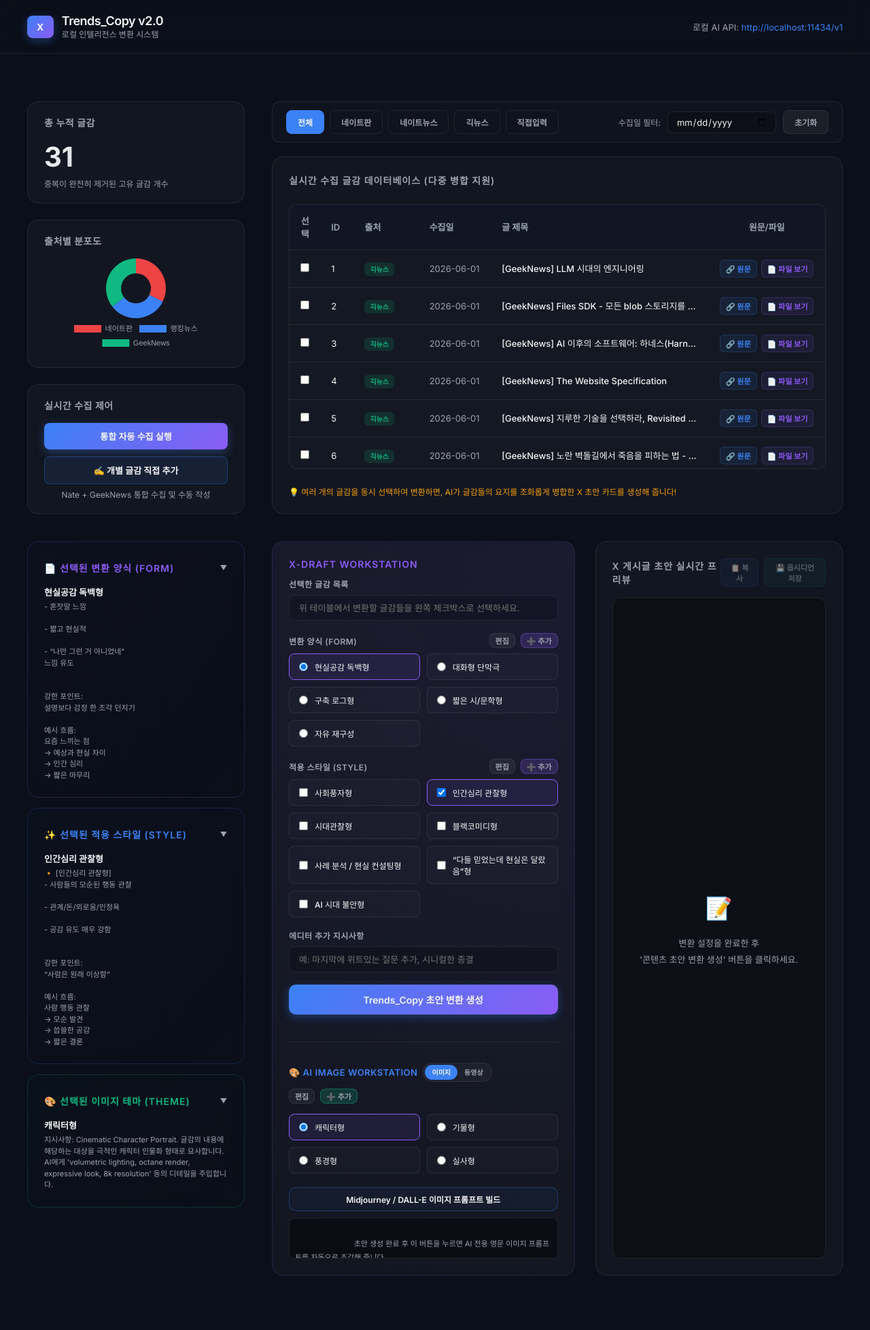
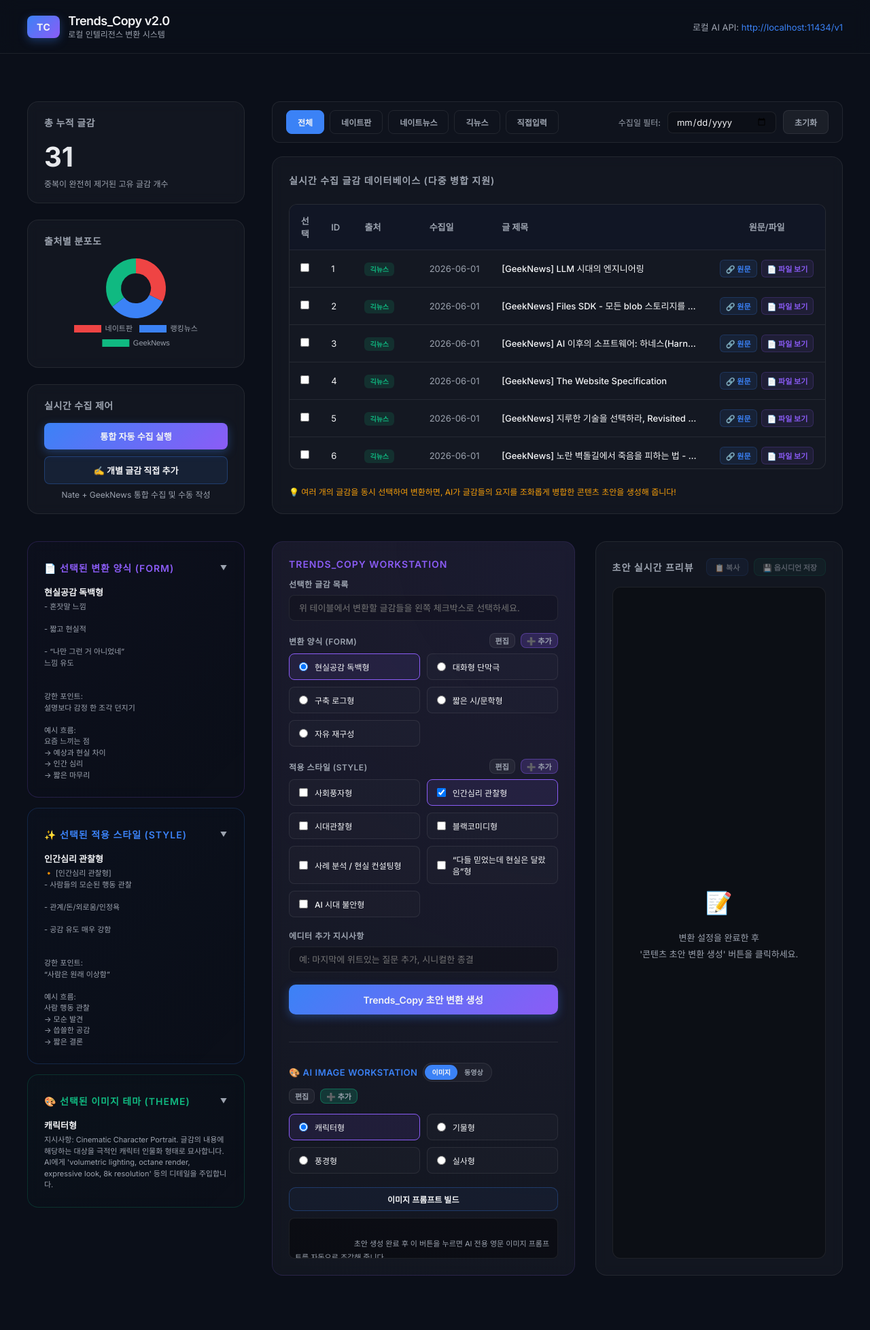
Before and after one commit to Sichanvisit/Trends_Copy, a FastAPI app: page / in a window 1280 px wide. Shown: the whole page at 68% size. Run offline with FastAPI, Linux system fonts and the light colour scheme.

Commit message:
style: Decouple from X specifically, simplify prompt buttons, rename workstation

```diff
--- a/templates/index.html
+++ b/templates/index.html
@@ -473,7 +473,7 @@
 
     <header>
         <div class="header-logo">
-            <div class="logo-badge">X</div>
+            <div class="logo-badge">TC</div>
             <div class="header-title">
                 <h1>Trends_Copy v2.0</h1>
                 <p id="local-qwen-status">로컬 인텔리전스 변환 시스템</p>
@@ -549,7 +549,7 @@
                         </tbody>
                     </table>
                 </div>
-                <div class="stats-desc" style="margin-top: 10px; color: var(--warn-color);">💡 여러 개의 글감을 동시 선택하여 변환하면, AI가 글감들의 요지를 조화롭게 병합한 X 초안 카드를 생성해 줍니다!</div>
+                <div class="stats-desc" style="margin-top: 10px; color: var(--warn-color);">💡 여러 개의 글감을 동시 선택하여 변환하면, AI가 글감들의 요지를 조화롭게 병합한 콘텐츠 초안을 생성해 줍니다!</div>
             </div>
         </div>
     </div>
@@ -597,7 +597,7 @@
             <!-- 작업대 (4번, 5번 요구사항 - 커스텀 추가) -->
             <div class="card workstation" style="margin-bottom: 0; display: block; height: 100%;">
                 <div style="height: 100%; display: block;">
-                    <div class="card-title" style="margin-bottom: 12px; color: var(--accent-secondary);">X-Draft Workstation</div>
+                    <div class="card-title" style="margin-bottom: 12px; color: var(--accent-secondary);">Trends_Copy Workstation</div>
 
                     <div class="form-group">
                         <label class="form-label">선택한 글감 목록</label>
@@ -660,7 +660,7 @@
                         <div class="option-grid" id="theme-options" style="margin-bottom: 10px;">
                             <!-- JS 동적 렌더링 -->
                         </div>
-                        <button class="btn btn-secondary" id="btn-gen-img" onclick="generateImgPrompt()" style="margin-bottom: 10px; padding: 8px 12px; font-size: 12px; border-color: rgba(59, 130, 246, 0.3); background: rgba(59, 130, 246, 0.05); color: var(--text-primary);">Midjourney / DALL-E 이미지 프롬프트 빌드</button>
+                        <button class="btn btn-secondary" id="btn-gen-img" onclick="generateImgPrompt()" style="margin-bottom: 10px; padding: 8px 12px; font-size: 12px; border-color: rgba(59, 130, 246, 0.3); background: rgba(59, 130, 246, 0.05); color: var(--text-primary);">이미지 프롬프트 빌드</button>
 
                         <div class="preview-box" id="image-prompt-output" style="height: 60px; min-height: 60px; padding: 8px; font-size: 11px; background: rgba(0,0,0,0.4); border-radius: 8px; overflow-y: auto;">
                             <span style="color: var(--text-secondary);">초안 생성 완료 후 이 버튼을 누르면 AI 전용 영문 이미지 프롬프트를 자동으로 조각해 줍니다.</span>
@@ -672,7 +672,7 @@
             <!-- 프리뷰 영역 (우측 컬럼 전체 높이로 완벽 확장) -->
             <div class="card" style="display: flex; flex-direction: column; margin-bottom: 0; padding: 24px; height: 100%;">
                 <div class="card-title" style="display: flex; justify-content: space-between; align-items: center; margin-bottom: 16px;">
-                    <span>X 게시글 초안 실시간 프리뷰</span>
+                    <span>초안 실시간 프리뷰</span>
                     <div style="display: flex; gap: 8px;">
                         <button id="btn-copy-draft" class="tab-btn" style="padding: 4px 12px; font-size: 11px; background: rgba(59, 130, 246, 0.1); border-color: rgba(59, 130, 246, 0.2); color: var(--text-secondary); font-weight: 700; cursor: not-allowed; opacity: 0.5; display: inline-flex; align-items: center; gap: 4px;" disabled onclick="copyDraftToClipboard()">📋 복사</button>
                         <button id="btn-save-obsidian" class="tab-btn" style="padding: 4px 12px; font-size: 11px; background: rgba(16, 185, 129, 0.1); border-color: rgba(16, 185, 129, 0.2); color: var(--text-secondary); font-weight: 700; cursor: not-allowed; opacity: 0.5; display: inline-flex; align-items: center; gap: 4px;" disabled onclick="saveDraftToObsidian()">💾 옵시디언 저장</button>
@@ -1341,7 +1341,7 @@
                     saveBtn.style.color = "var(--success-color)";
                     saveBtn.style.cursor = "pointer";
                     saveBtn.style.opacity = "1";
-                    saveBtn.innerHTML = "💾 옵시디언 저장";
+                    saveBtn.innerHTML = "💾 저장";
                 }
             })
             .catch(e => {
@@ -1442,11 +1442,11 @@
             if (mode === "image") {
                 document.getElementById("toggle-prompt-img").classList.add("active");
                 document.getElementById("prompt-mode-title").innerText = "Image";
-                document.getElementById("btn-gen-img").innerText = "Midjourney / DALL-E 이미지 프롬프트 빌드";
+                document.getElementById("btn-gen-img").innerText = "이미지 프롬프트 빌드";
             } else {
                 document.getElementById("toggle-prompt-vid").classList.add("active");
                 document.getElementById("prompt-mode-title").innerText = "Video";
-                document.getElementById("btn-gen-img").innerText = "Luma / Runway 동영상 프롬프트 빌드";
+                document.getElementById("btn-gen-img").innerText = "동영상 프롬프트 빌드";
             }
 
             // 프리뷰 문구 초기화
```
